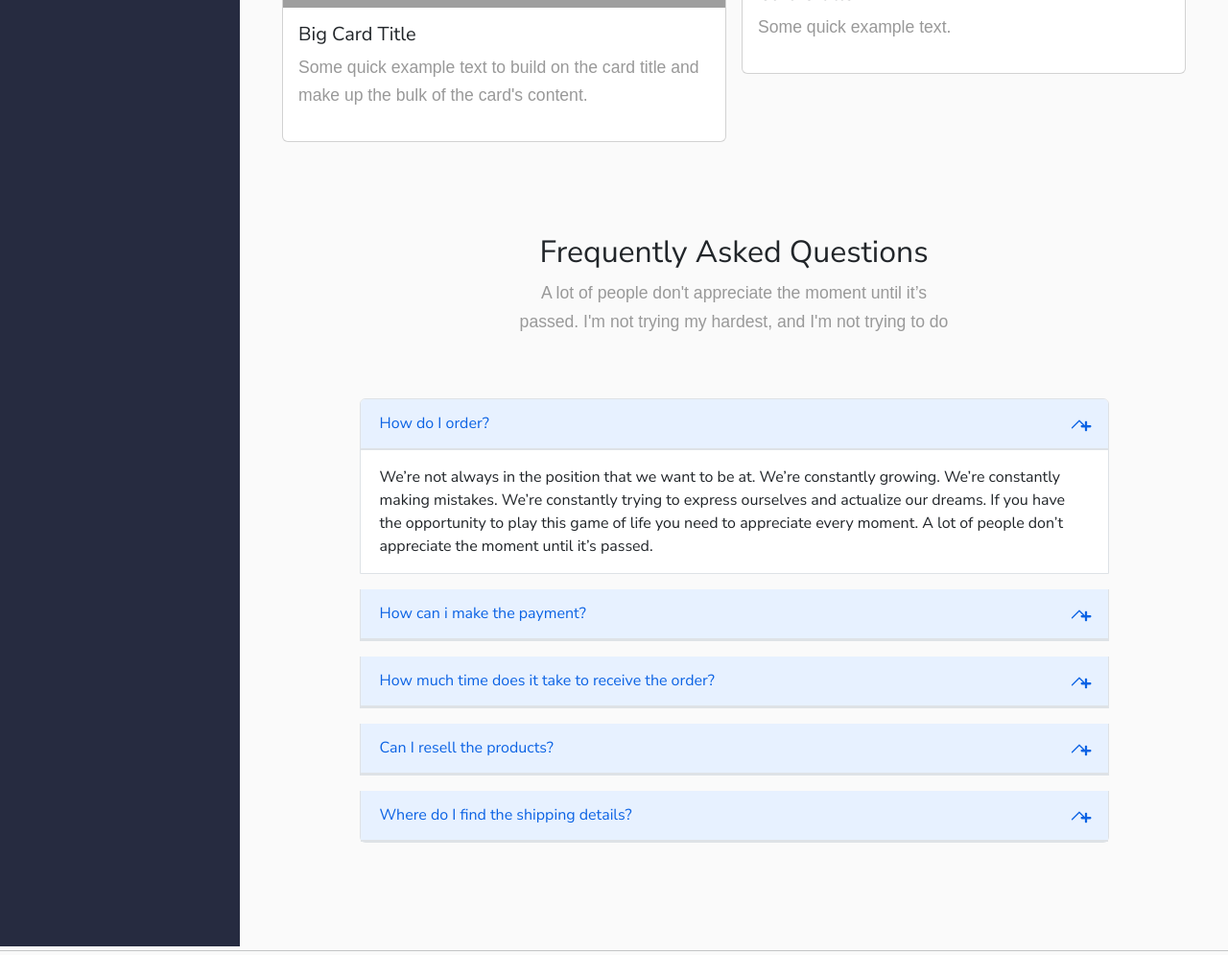
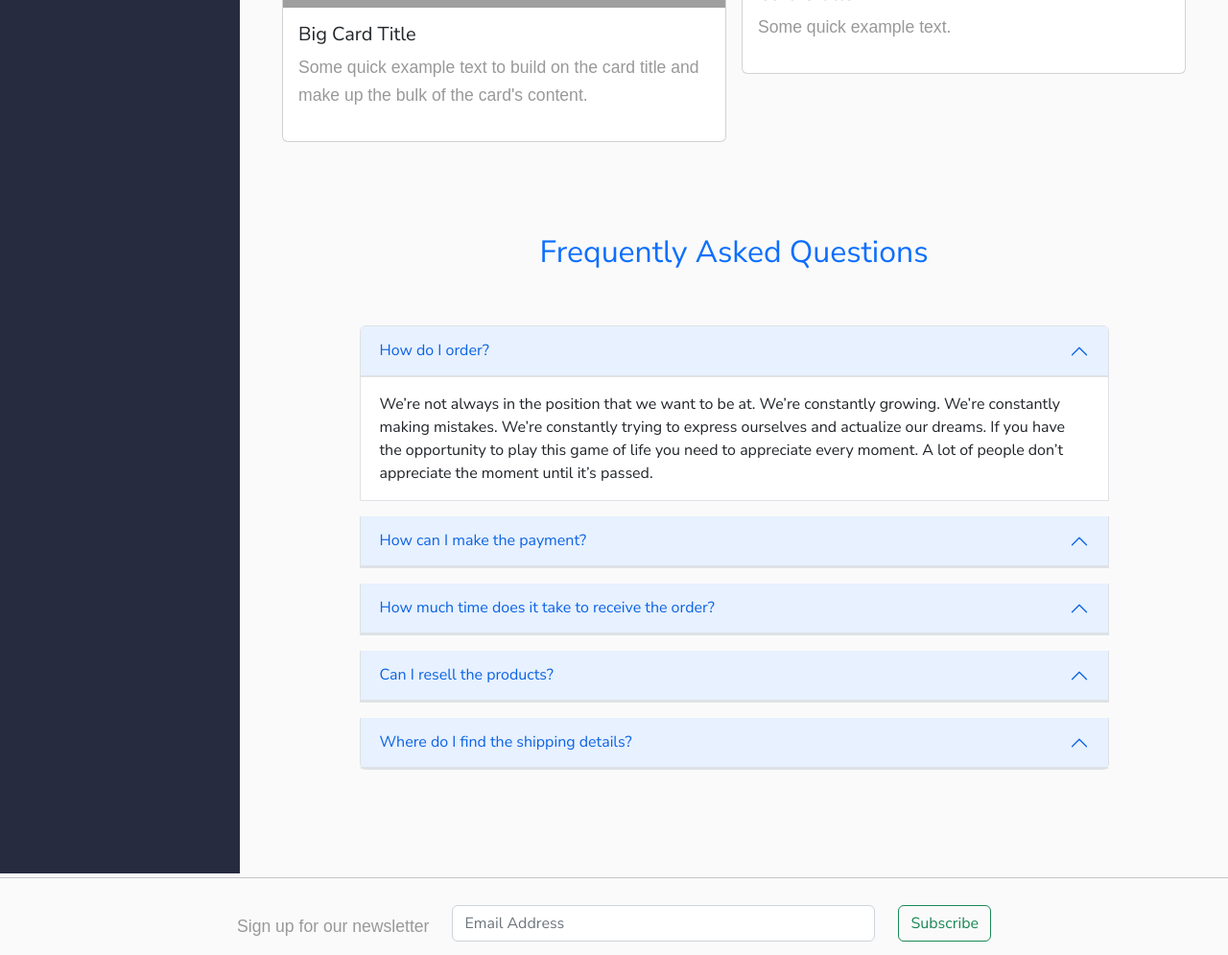
Before and after one commit to john-thuo1/loews, a Django app: page /coreapp/mitigating-controls/ in a window 1280 px wide. Shown: the part 947-1942 px from the top of the page at 96% size. Run offline with Django 4.2, Linux system fonts and the light colour scheme; some libraries are stand-ins or nearby versions; grey boxes are pictures that could not be loaded.

Commit message:
Change Page Setup

```diff
--- a/coreapp/templates/coreapp/mitigation.html
+++ b/coreapp/templates/coreapp/mitigation.html
@@ -91,7 +91,7 @@
               <p class="card-text">
                   Some quick example text.
               </p>
-              <a href="#!" class="stretched-link"></a>
+              <a href="{% url 'home' %}" class="stretched-link"></a>
           </div>
       </div>
     </div>
@@ -104,8 +104,8 @@
         <div class="container">
           <div class="row my-5">
             <div class="col-md-6 mx-auto text-center">
-        <h2>Frequently Asked Questions</h2>
-        <p>A lot of people don&#39;t appreciate the moment until it’s passed. I&#39;m not trying my hardest, and I&#39;m not trying to do </p>
+              <h2 class="text-primary" style="font-weight: 400;">Frequently Asked Questions</h2>
+
             </div>
           </div>
           <div class="row">
@@ -115,8 +115,6 @@
                   <h5 class="accordion-header" id="headingOne">
                     <button class="accordion-button border-bottom font-weight-bold" type="button" data-bs-toggle="collapse" data-bs-target="#collapseOne" aria-expanded="true" aria-controls="collapseOne">
                       How do I order?
-                <i class="collapse-close fa fa-plus text-xs pt-1 position-absolute end-0 me-3"></i>
-                <i class="collapse-open fa fa-minus text-xs pt-1 position-absolute end-0 me-3"></i>
                     </button>
                   </h5>
                   <div id="collapseOne" class="accordion-collapse collapse show" aria-labelledby="headingOne" data-bs-parent="#accordionRental">
@@ -129,9 +127,7 @@
                 <div class="accordion-item mb-3">
                   <h5 class="accordion-header" id="headingTwo">
                     <button class="accordion-button border-bottom font-weight-bold" type="button" data-bs-toggle="collapse" data-bs-target="#collapseTwo" aria-expanded="false" aria-controls="collapseTwo">
-                How can i make the payment?
-                <i class="collapse-close fa fa-plus text-xs pt-1 position-absolute end-0 me-3"></i>
-                <i class="collapse-open fa fa-minus text-xs pt-1 position-absolute end-0 me-3"></i>
+                      How can I make the payment?
                     </button>
                   </h5>
                   <div id="collapseTwo" class="accordion-collapse collapse" aria-labelledby="headingTwo" data-bs-parent="#accordionRental">
@@ -146,8 +142,6 @@
                   <h5 class="accordion-header" id="headingThree">
                     <button class="accordion-button border-bottom font-weight-bold" type="button" data-bs-toggle="collapse" data-bs-target="#collapseThree" aria-expanded="false" aria-controls="collapseThree">
                       How much time does it take to receive the order?
-                <i class="collapse-close fa fa-plus text-xs pt-1 position-absolute end-0 me-3"></i>
-                <i class="collapse-open fa fa-minus text-xs pt-1 position-absolute end-0 me-3"></i>
                     </button>
                   </h5>
                   <div id="collapseThree" class="accordion-collapse collapse" aria-labelledby="headingThree" data-bs-parent="#accordionRental">
@@ -161,8 +155,6 @@
                   <h5 class="accordion-header" id="headingFour">
                     <button class="accordion-button border-bottom font-weight-bold" type="button" data-bs-toggle="collapse" data-bs-target="#collapseFour" aria-expanded="false" aria-controls="collapseFour">
                       Can I resell the products?
-                <i class="collapse-close fa fa-plus text-xs pt-1 position-absolute end-0 me-3"></i>
-                <i class="collapse-open fa fa-minus text-xs pt-1 position-absolute end-0 me-3"></i>
                     </button>
                   </h5>
                   <div id="collapseFour" class="accordion-collapse collapse" aria-labelledby="headingFour" data-bs-parent="#accordionRental">
@@ -177,8 +169,6 @@
                   <h5 class="accordion-header" id="headingFifth">
                     <button class="accordion-button border-bottom font-weight-bold" type="button" data-bs-toggle="collapse" data-bs-target="#collapseFifth" aria-expanded="false" aria-controls="collapseFifth">
                       Where do I find the shipping details?
-                <i class="collapse-close fa fa-plus text-xs pt-1 position-absolute end-0 me-3"></i>
-                <i class="collapse-open fa fa-minus text-xs pt-1 position-absolute end-0 me-3"></i>
                     </button>
                   </h5>
                   <div id="collapseFifth" class="accordion-collapse collapse" aria-labelledby="headingFifth" data-bs-parent="#accordionRental">
@@ -196,12 +186,6 @@
 
   </div>
 
-
-
-
-
-
-
 </main>
 
 
```
Lines whose indentation alone changed are shown as unchanged.
